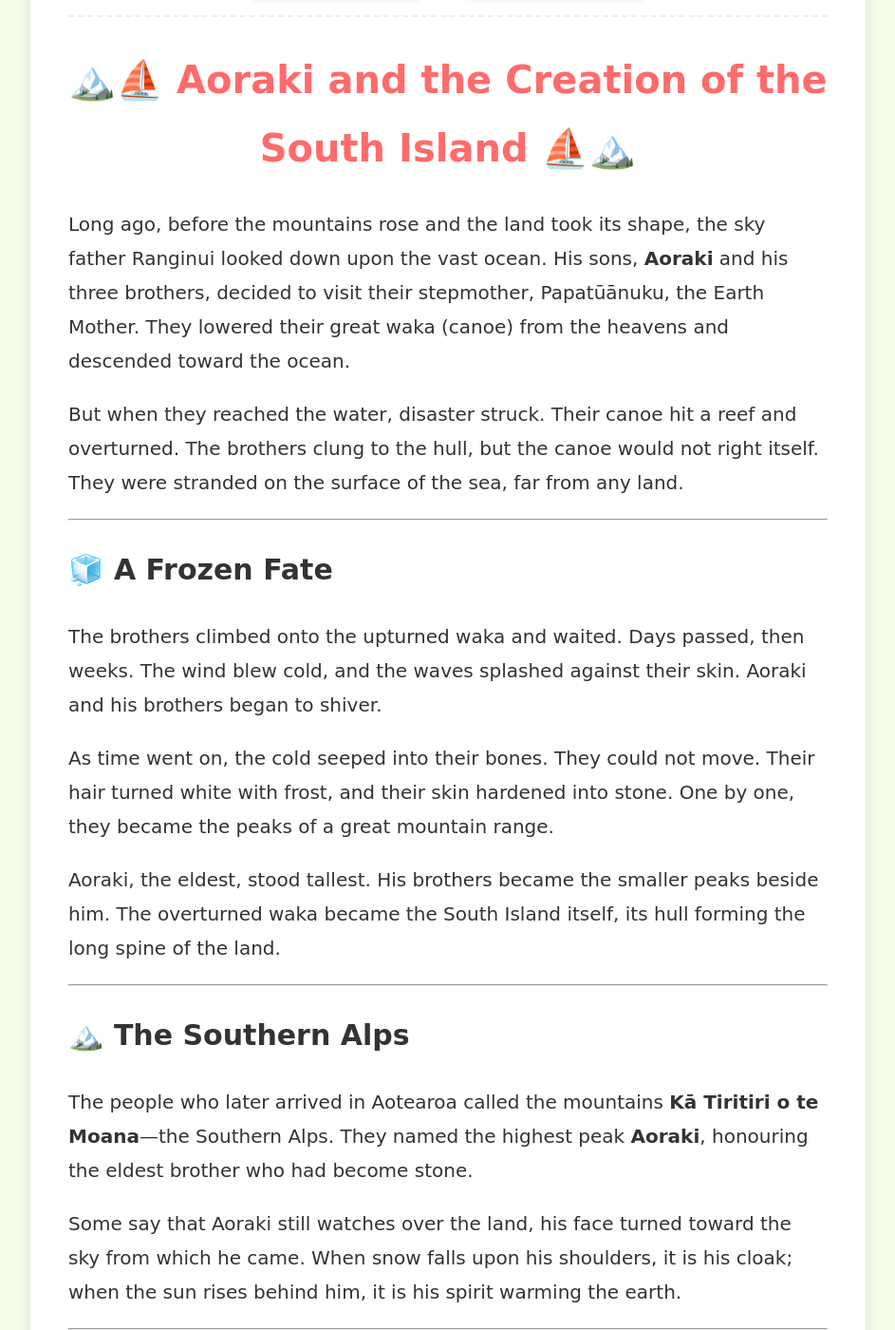
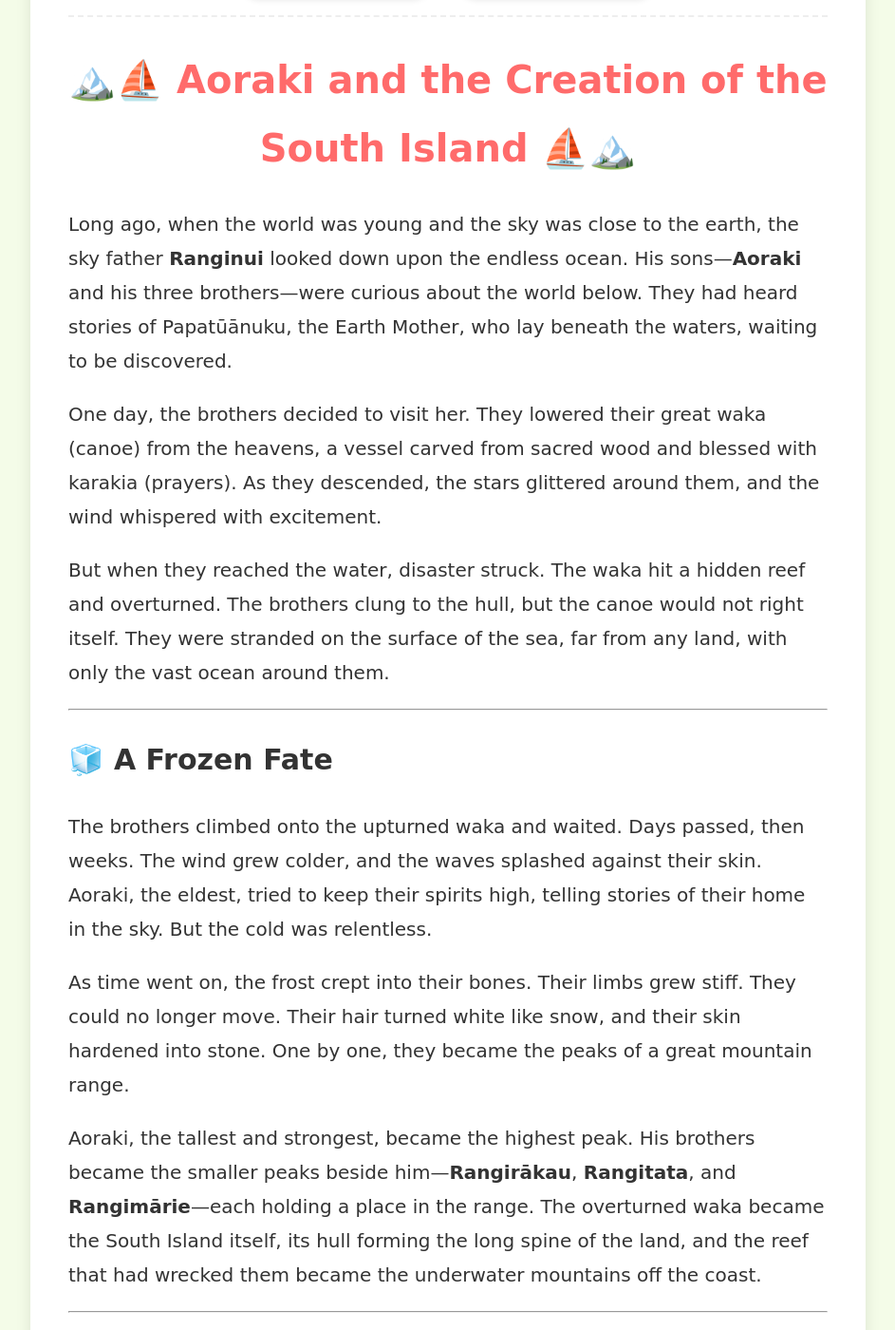
Before and after one commit to justcontrailsNZ/storybook, a Jekyll site: the page built from _posts/2026-3-25-aoraki-and-the-creation-of-the-south-island.md, in a window 1280 px wide and 1400 px high, scrolled down 703 px. Shown: the whole window at 95% size, without its empty margins (168-1111 px from the left). Built offline with Jekyll 4.4.1, drawn with Linux system fonts in a browser that asks for light colours; some of the changed text lies outside the part shown.

Commit message:
Update 2026-3-25-aoraki-and-the-creation-of-the-south-island.md

```diff
--- a/_posts/2026-3-25-aoraki-and-the-creation-of-the-south-island.md
+++ b/_posts/2026-3-25-aoraki-and-the-creation-of-the-south-island.md
@@ -5,33 +5,37 @@ title: "Aoraki and the Creation of the South Island"
 
 # 🏔️⛵ Aoraki and the Creation of the South Island ⛵🏔️
 
-Long ago, before the mountains rose and the land took its shape, the sky father Ranginui looked down upon the vast ocean. His sons, **Aoraki** and his three brothers, decided to visit their stepmother, Papatūānuku, the Earth Mother. They lowered their great waka (canoe) from the heavens and descended toward the ocean.
+Long ago, when the world was young and the sky was close to the earth, the sky father **Ranginui** looked down upon the endless ocean. His sons—**Aoraki** and his three brothers—were curious about the world below. They had heard stories of Papatūānuku, the Earth Mother, who lay beneath the waters, waiting to be discovered.
 
-But when they reached the water, disaster struck. Their canoe hit a reef and overturned. The brothers clung to the hull, but the canoe would not right itself. They were stranded on the surface of the sea, far from any land.
+One day, the brothers decided to visit her. They lowered their great waka (canoe) from the heavens, a vessel carved from sacred wood and blessed with karakia (prayers). As they descended, the stars glittered around them, and the wind whispered with excitement.
+
+But when they reached the water, disaster struck. The waka hit a hidden reef and overturned. The brothers clung to the hull, but the canoe would not right itself. They were stranded on the surface of the sea, far from any land, with only the vast ocean around them.
 
 ---
 
 ## 🧊 A Frozen Fate
 
-The brothers climbed onto the upturned waka and waited. Days passed, then weeks. The wind blew cold, and the waves splashed against their skin. Aoraki and his brothers began to shiver.
+The brothers climbed onto the upturned waka and waited. Days passed, then weeks. The wind grew colder, and the waves splashed against their skin. Aoraki, the eldest, tried to keep their spirits high, telling stories of their home in the sky. But the cold was relentless.
 
-As time went on, the cold seeped into their bones. They could not move. Their hair turned white with frost, and their skin hardened into stone. One by one, they became the peaks of a great mountain range.
+As time went on, the frost crept into their bones. Their limbs grew stiff. They could no longer move. Their hair turned white like snow, and their skin hardened into stone. One by one, they became the peaks of a great mountain range.
 
-Aoraki, the eldest, stood tallest. His brothers became the smaller peaks beside him. The overturned waka became the South Island itself, its hull forming the long spine of the land.
+Aoraki, the tallest and strongest, became the highest peak. His brothers became the smaller peaks beside him—**Rangirākau**, **Rangitata**, and **Rangimārie**—each holding a place in the range. The overturned waka became the South Island itself, its hull forming the long spine of the land, and the reef that had wrecked them became the underwater mountains off the coast.
 
 ---
 
 ## 🏔️ The Southern Alps
 
-The people who later arrived in Aotearoa called the mountains **Kā Tiritiri o te Moana**—the Southern Alps. They named the highest peak **Aoraki**, honouring the eldest brother who had become stone.
+Centuries later, when the great navigator **Kupe** and other explorers arrived in Aotearoa, they saw the mountains rising into the sky. They named the range **Kā Tiritiri o te Moana**—the Southern Alps—and the highest peak they called **Aoraki**, honouring the eldest brother who had become stone.
 
-Some say that Aoraki still watches over the land, his face turned toward the sky from which he came. When snow falls upon his shoulders, it is his cloak; when the sun rises behind him, it is his spirit warming the earth.
+Some say that Aoraki still watches over the land, his face turned toward the sky from which he came. When snow falls upon his shoulders, it is his cloak; when the sun rises behind him, it is his spirit warming the earth. In winter, when the wind howls through the passes, it is said to be the voices of the brothers, calling to their father Ranginui.
 
 ---
 
 ## 💡 A Sacred Legacy
 
-For the iwi of the South Island, especially Ngāi Tahu, Aoraki is a sacred ancestor. The mountain is not just a landmark—it is a living part of their whakapapa (genealogy). In 1998, Aoraki was returned to Ngāi Tahu as part of a treaty settlement, recognising its spiritual and cultural significance.
+For the iwi of the South Island, especially **Ngāi Tahu**, Aoraki is a sacred ancestor. The mountain is not just a landmark—it is a living part of their whakapapa (genealogy). For generations, Ngāi Tahu have told the story of Aoraki to remind their children of their connection to the land and the heavens.
+
+In 1998, as part of a treaty settlement with the Crown, Aoraki was officially returned to Ngāi Tahu. The mountain, along with other sacred sites, was gifted back to the iwi to care for. Today, Aoraki stands as a symbol of resilience, identity, and the enduring bond between people and place.
 
 ---
 
@@ -42,6 +46,7 @@ This story reminds us:
 > The mountains are more than rock—they are our ancestors.
 > The land holds the memory of great journeys and sorrows.
 > We must care for the places that connect us to our past.
+> Even in loss, there is strength and a new beginning.
 
 ---
 
@@ -58,6 +63,7 @@ This story reminds us:
 | **Kā Tiritiri o te Moana** | the Southern Alps (Māori name) |
 | **whakapapa** | genealogy, family connection |
 | **treaty settlement** | an agreement to return lands and resources to Māori |
+| **karakia** | prayer or chant |
 
 ---
 
@@ -69,6 +75,7 @@ This story reminds us:
   2. What happened to the brothers’ waka? <br>
   3. What did the brothers become? <br>
   4. What does the South Island represent in this story? <br>
-  5. Why is Aoraki important to Ngāi Tahu today?
+  5. Why is Aoraki important to Ngāi Tahu today? <br>
+  6. What new elements were added to this version of the story?
 
 </details>
```
